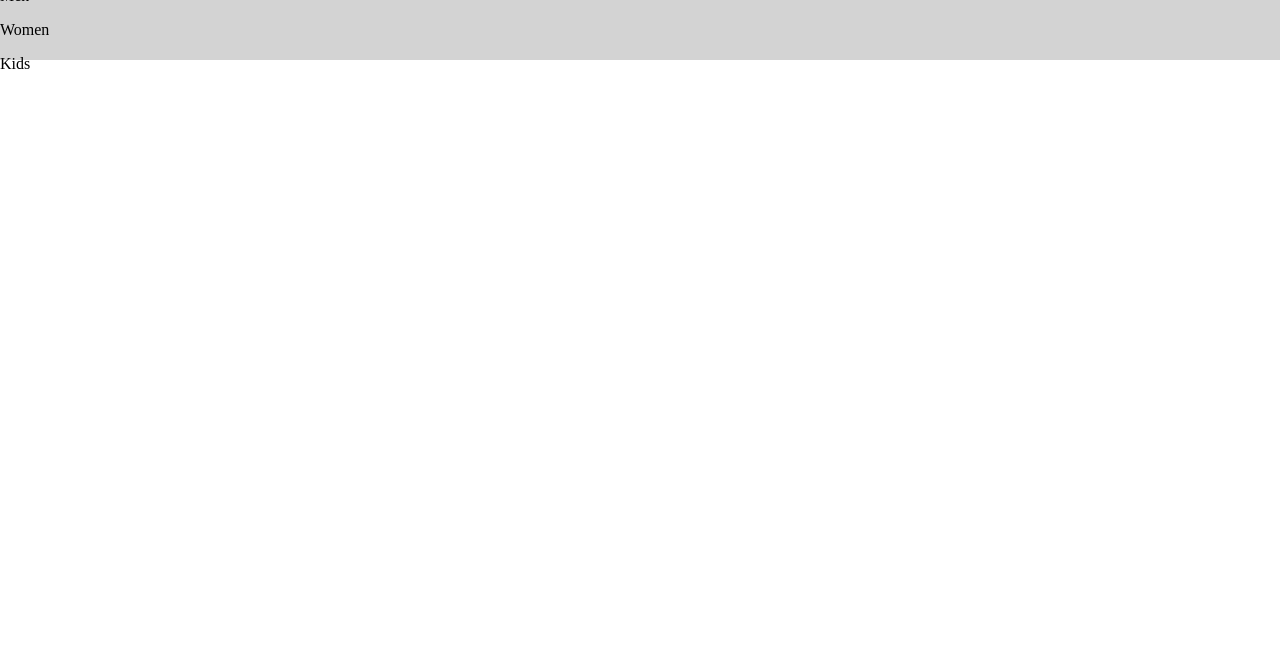
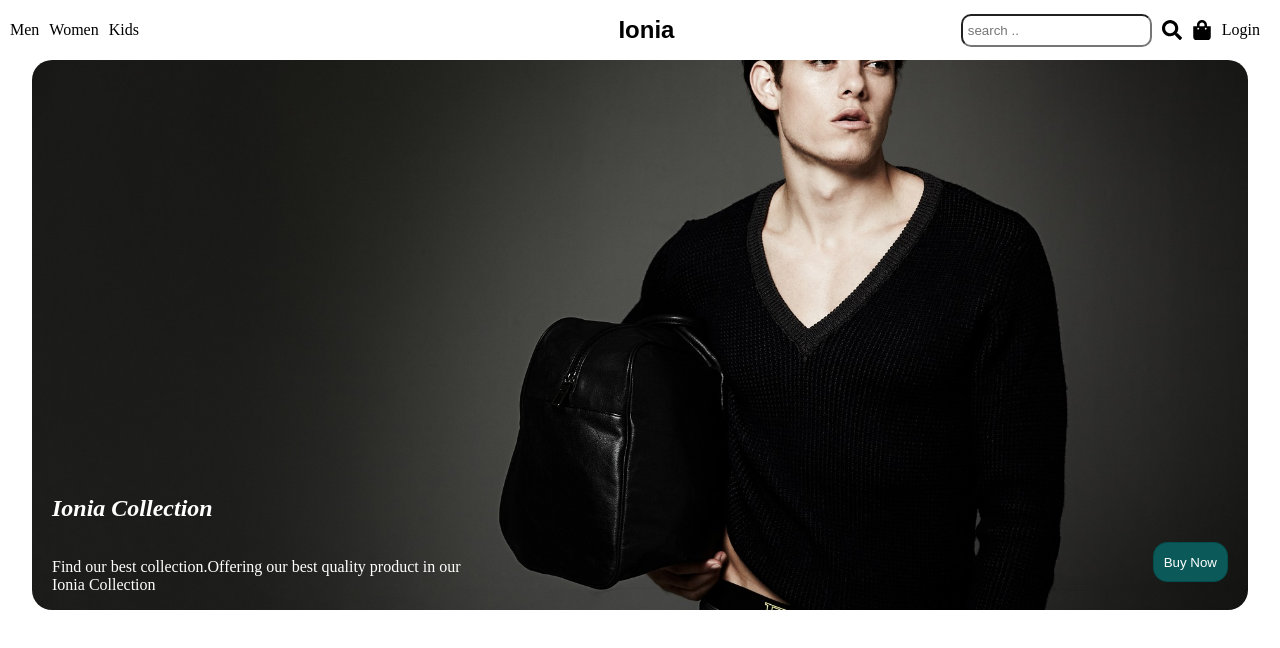
Before and after one commit to chanminswe/e-commerce-frontend, a React (Vite) app: page / in a window 1280 px wide. Shown: the top 648 px of the page. Built offline with nearby package versions, Linux system fonts and the light colour scheme.

Commit message:
added buy now component

```diff
--- a/package.json
+++ b/package.json
@@ -11,7 +11,8 @@
   },
   "dependencies": {
     "react": "^18.3.1",
-    "react-dom": "^18.3.1"
+    "react-dom": "^18.3.1",
+    "react-icons": "^5.4.0"
   },
   "devDependencies": {
     "@eslint/js": "^9.17.0",
--- a/src/App.jsx
+++ b/src/App.jsx
@@ -1,10 +1,12 @@
 import React from "react";
 import Navbar from "./components/Navbar";
+import BuyNow from "./components/BuyNow";
 
 function App() {
   return (
     <>
       <Navbar />
+      <BuyNow />
     </>
   );
 }
--- /dev/null
+++ b/src/components/BuyNow.jsx
@@ -0,0 +1,34 @@
+import React from "react";
+import "./buynow.css";
+
+function BuyNow() {
+  return (
+    <div
+      className="buynow-container"
+      style={{
+        backgroundImage: "url('/images/buynow-man.jpg')",
+        backgroundSize: "cover",
+        backgroundPosition: "center",
+        backgroundRepeat: "no-repeat",
+        height: "550px",
+        width: "95vw",
+        margin: "auto",
+        borderRadius: "20px",
+        display: "flex",
+        justifyContent: "flex-end",
+        flexDirection: "column",
+      }}
+    >
+      <h2 className="buynow-heading">Ionia Collection</h2>
+      <div className="buynow-paragraph-container">
+        <p>
+          Find our best collection.Offering our best quality product in our{" "}
+          <br /> Ionia Collection
+        </p>
+        <button className="buynow-button">Buy Now</button>
+      </div>
+    </div>
+  );
+}
+
+export default BuyNow;
--- a/src/components/Navbar.jsx
+++ b/src/components/Navbar.jsx
@@ -1,5 +1,6 @@
 import React from "react";
 import "./navbar.css";
+import { FaSearch, FaShoppingBag } from "react-icons/fa";
 
 function Navbar() {
   return (
@@ -9,8 +10,15 @@ function Navbar() {
         <p>Women</p>
         <p>Kids</p>
       </div>
-      <div className="logo-container"></div>
-      <div className="nav-buttons"></div>
+      <div className="logo-container">
+        <h2 className="logo-name">Ionia</h2>
+      </div>
+      <div className="nav-buttons-container">
+        <input className="nav-search" placeholder="search .." />
+        <FaSearch size={20} />
+        <FaShoppingBag size={20} />
+        <p style={{marginRight: '20px'}}>Login</p>
+      </div>
     </nav>
   );
 }
--- /dev/null
+++ b/src/components/buynow.css
@@ -0,0 +1,22 @@
+.buynow-heading{
+    color: white;
+    font-style: italic;
+    padding-left: 20px;
+}
+
+.buynow-paragraph-container{
+    display: flex;
+    justify-content: space-between;
+    align-content: center;
+    color: white;
+    padding: 0px 20px 0px;
+}
+
+.buynow-button{
+    padding: 5px 10px 5px;
+    border-radius: 14px;
+    height: 40px;
+    color: white;
+    background-color: rgb(11, 89, 89);
+    border: 1px solid rgb(4, 77, 77);
+}
--- a/src/components/navbar.css
+++ b/src/components/navbar.css
@@ -1,8 +1,41 @@
 .nav-container{
     display: flex;
-    justify-content: space-between;
+    justify-content: center;
     align-items: center;
 
-    background-color: lightgray;
     height: 60px;
 }
+
+.nav-lists{
+    display: flex;
+    margin-right: auto;
+    width: 33%;
+}
+
+.nav-lists > p{
+    margin-left: 10px;
+}
+
+.logo-container{
+    width: 33%;
+    text-align: center;
+
+}
+
+.logo-name{
+    font-family: Arial, Helvetica, sans-serif;
+    font-optical-sizing: 10;
+}
+
+.nav-buttons-container{
+    display: flex;
+    justify-content: flex-end;
+    align-items: center;
+    gap: 10px;
+    width: 33%;
+}
+
+.nav-search{
+    padding: 7px 5px 7px;
+    border-radius: 10px;
+}
```
Also changed, not shown: public/images/buynow-man.jpg (added), 1 other file (tests, documents, lock files or other folders).
